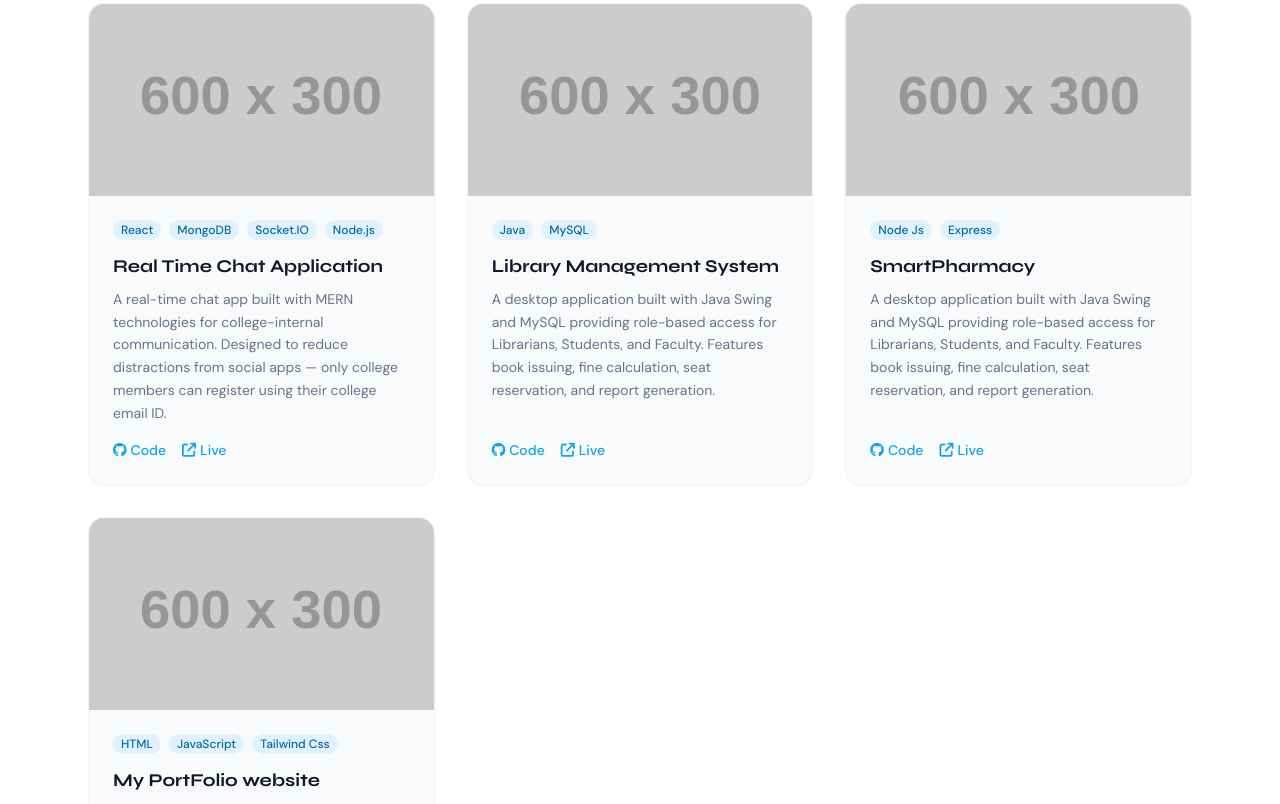
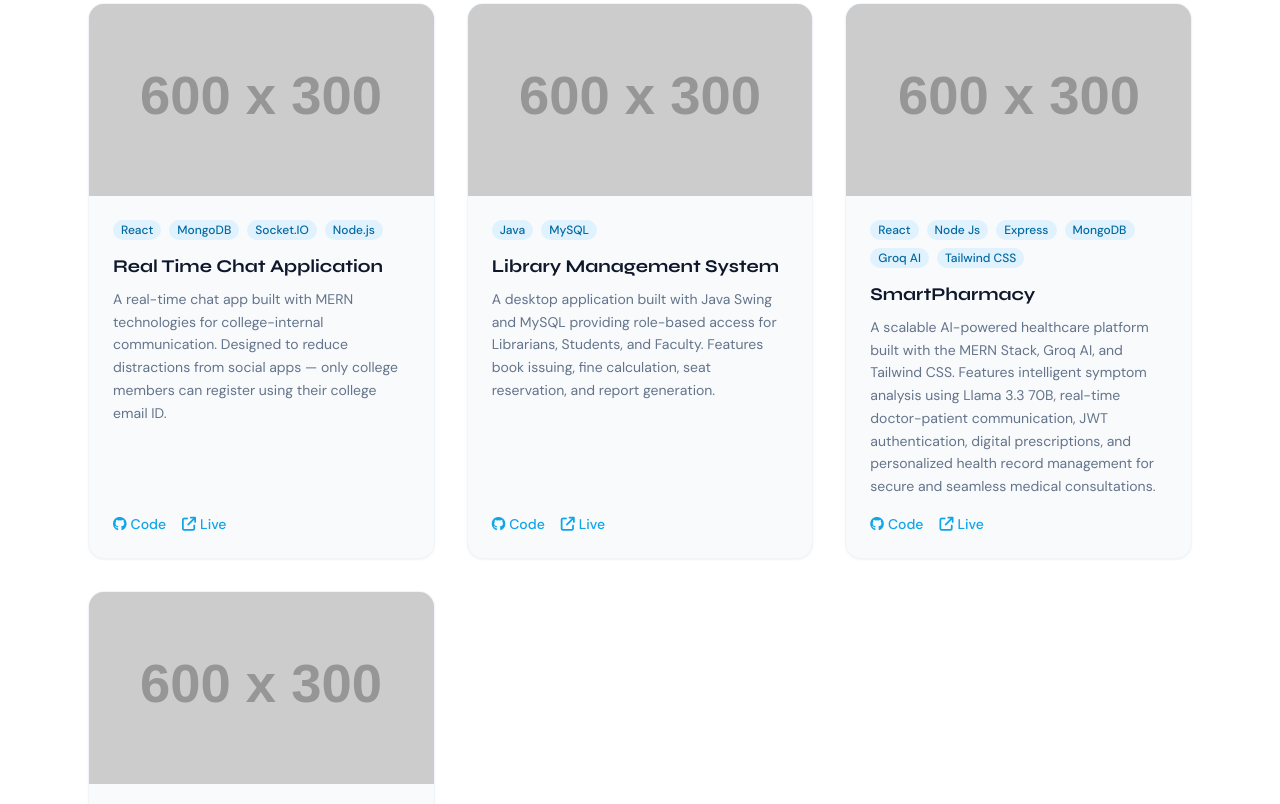
Before and after one commit to takundagorogodo/MyPortfolio, a website: page src/index.html in a window 1280 px wide. Shown: the part 2828-3632 px from the top of the page. Drawn offline with nearby package versions, Linux system fonts and the light colour scheme; placeholder pictures from the web are drawn by us.

Commit message:
Update index.html

```diff
--- a/src/index.html
+++ b/src/index.html
@@ -361,22 +361,49 @@
 
        <!-- Card 3 -->
      <div class="card-hover rounded-2xl overflow-hidden bg-slate-50 dark:bg-slate-900 border border-slate-100 dark:border-slate-700 shadow-sm flex flex-col" data-aos="fade-up" data-aos-delay="100">
+
   <div class="h-48 img-placeholder">
-          <img src="https://placehold.co/600x300/bae6fd/0c4a6e?text=Library+System" alt="Library Management System" class="w-full h-full object-cover" />
+    <img src="https://placehold.co/600x300/bae6fd/0c4a6e?text=SmartPharmacy" alt="SmartPharmacy AI Healthcare Platform" class="w-full h-full object-cover" />
   </div>
+
   <div class="p-6 flex flex-col flex-1">
+
     <div class="flex flex-wrap gap-2 mb-3">
+      <span class="text-xs bg-sky-100 dark:bg-sky-900 text-sky-700 dark:text-sky-300 px-2 py-0.5 rounded-full font-medium">React</span>
+
       <span class="text-xs bg-sky-100 dark:bg-sky-900 text-sky-700 dark:text-sky-300 px-2 py-0.5 rounded-full font-medium">Node Js</span>
+
       <span class="text-xs bg-sky-100 dark:bg-sky-900 text-sky-700 dark:text-sky-300 px-2 py-0.5 rounded-full font-medium">Express</span>
+
+      <span class="text-xs bg-sky-100 dark:bg-sky-900 text-sky-700 dark:text-sky-300 px-2 py-0.5 rounded-full font-medium">MongoDB</span>
+
+      <span class="text-xs bg-sky-100 dark:bg-sky-900 text-sky-700 dark:text-sky-300 px-2 py-0.5 rounded-full font-medium">Groq AI</span>
+
+      <span class="text-xs bg-sky-100 dark:bg-sky-900 text-sky-700 dark:text-sky-300 px-2 py-0.5 rounded-full font-medium">Tailwind CSS</span>
     </div>
-          <h3 class="font-display font-bold text-lg text-slate-900 dark:text-white mb-2">SmartPharmacy</h3>
+
+    <h3 class="font-display font-bold text-lg text-slate-900 dark:text-white mb-2">
+      SmartPharmacy
+    </h3>
+
     <p class="text-slate-500 dark:text-slate-400 text-sm leading-relaxed mb-4 flex-1">
-            A desktop application built with Java Swing and MySQL providing role-based access for Librarians, Students, and Faculty. Features book issuing, fine calculation, seat reservation, and report generation.
+      A scalable AI-powered healthcare platform built with the MERN Stack, Groq AI, and Tailwind CSS. Features intelligent symptom analysis using Llama 3.3 70B, real-time doctor-patient communication, JWT authentication, digital prescriptions, and personalized health record management for secure and seamless medical consultations.
     </p>
+
     <div class="flex items-center gap-4 text-sm font-medium mt-auto">
-            <a href="https://github.com/takundagorogodo/LibraryManagementSystem" target="_blank" class="text-sky-500 hover:text-sky-600 flex items-center gap-1 transition"><i class="fa-brands fa-github"></i> Code</a>
-            <a href="#" class="text-sky-500 hover:text-sky-600 flex items-center gap-1 transition"><i class="fa-solid fa-arrow-up-right-from-square"></i> Live</a>
+
+      <a href="https://github.com/yourusername/SmartPharmacy" target="_blank"
+        class="text-sky-500 hover:text-sky-600 flex items-center gap-1 transition">
+        <i class="fa-brands fa-github"></i> Code
+      </a>
+
+      <a href="#"
+        class="text-sky-500 hover:text-sky-600 flex items-center gap-1 transition">
+        <i class="fa-solid fa-arrow-up-right-from-square"></i> Live
+      </a>
+
     </div>
+
   </div>
 </div>
 
```
Lines whose indentation alone changed are shown as unchanged.
